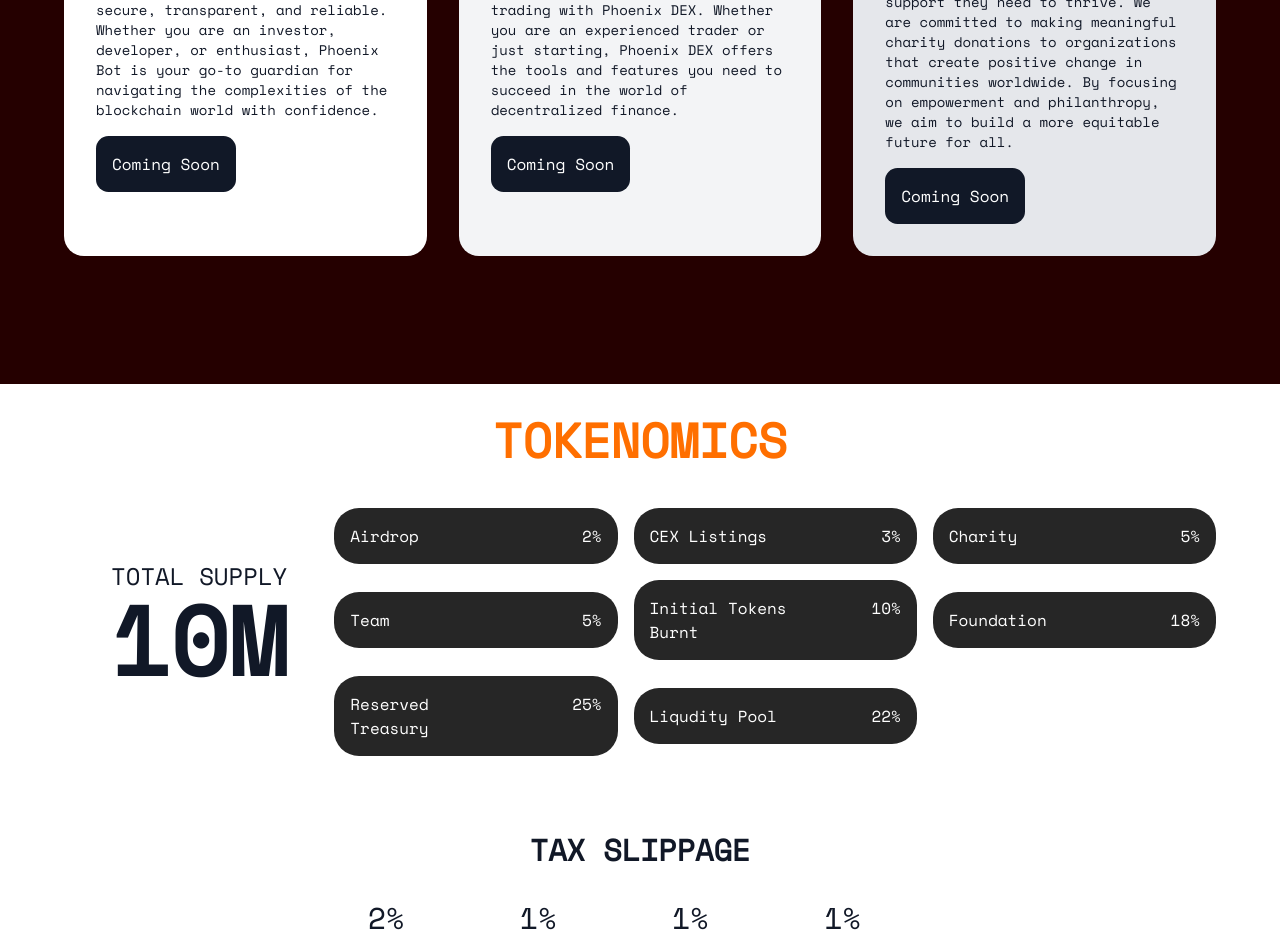
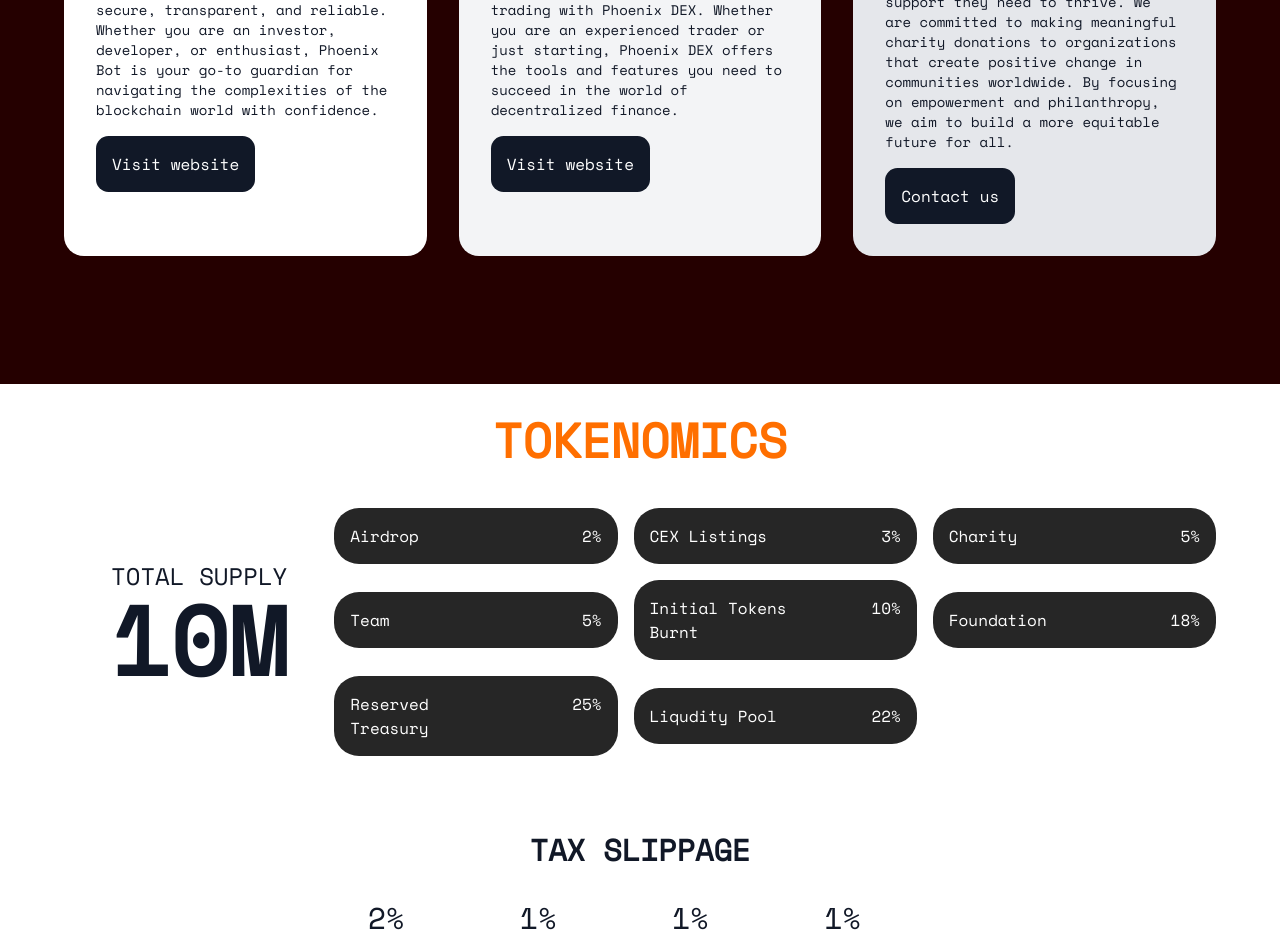
Before and after one commit to gamertechsdefi/phoenix-token, a Next.js app: page / in a window 1280 px wide. Shown: the part 2760-3693 px from the top of the page. Built offline with nearby package versions, Linux system fonts and the light colour scheme; a web font is replaced by a local one.

Commit message:
revamp 0.1.3 stop

```diff
--- a/src/app/components/UtilitiesSection.js
+++ b/src/app/components/UtilitiesSection.js
@@ -106,8 +106,8 @@
               navigating the complexities of the blockchain world with
               confidence.
             </p>
-            <button className="bg-gray-900 p-4 text-white rounded-[12.5px]">
-              Coming Soon
+            <button onClick={()=> alert("coming soon")} className="bg-gray-900 text-white p-4 rounded-[12.5px]">
+              Visit website
             </button>
           </motion.div>
 
@@ -122,8 +122,8 @@
               just starting, Phoenix DEX offers the tools and features you need
               to succeed in the world of decentralized finance.
             </p>
-            <button className="bg-gray-900 text-white p-4 rounded-[12.5px]">
-              Coming Soon
+            <button onClick={()=> alert("coming soon")} className="bg-gray-900 text-white p-4 rounded-[12.5px]">
+              Visit website
             </button>
           </motion.div>
 
@@ -145,7 +145,7 @@
               for all.
             </p>
             <button className="bg-gray-900 text-white p-4 rounded-[12.5px]">
-              Coming Soon
+              <a href="mailto:theresurgencefoundation@gmail.com">Contact us</a>
             </button>
           </motion.div>
         </div>
```
